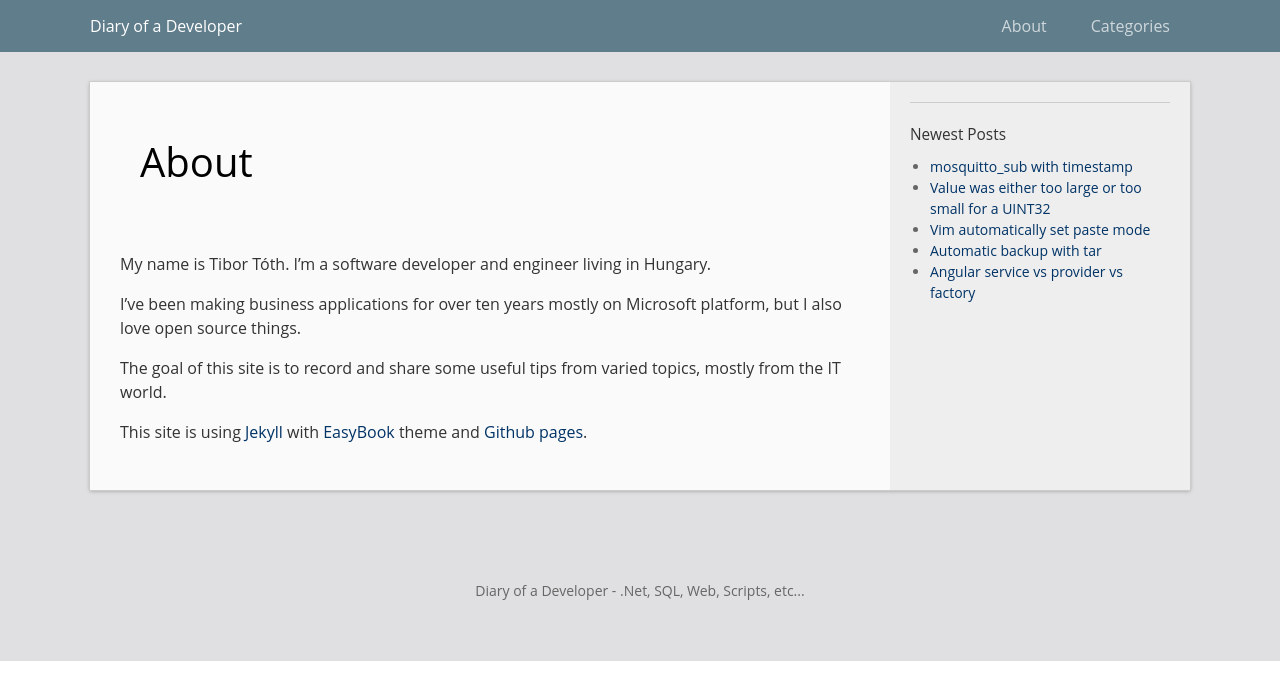
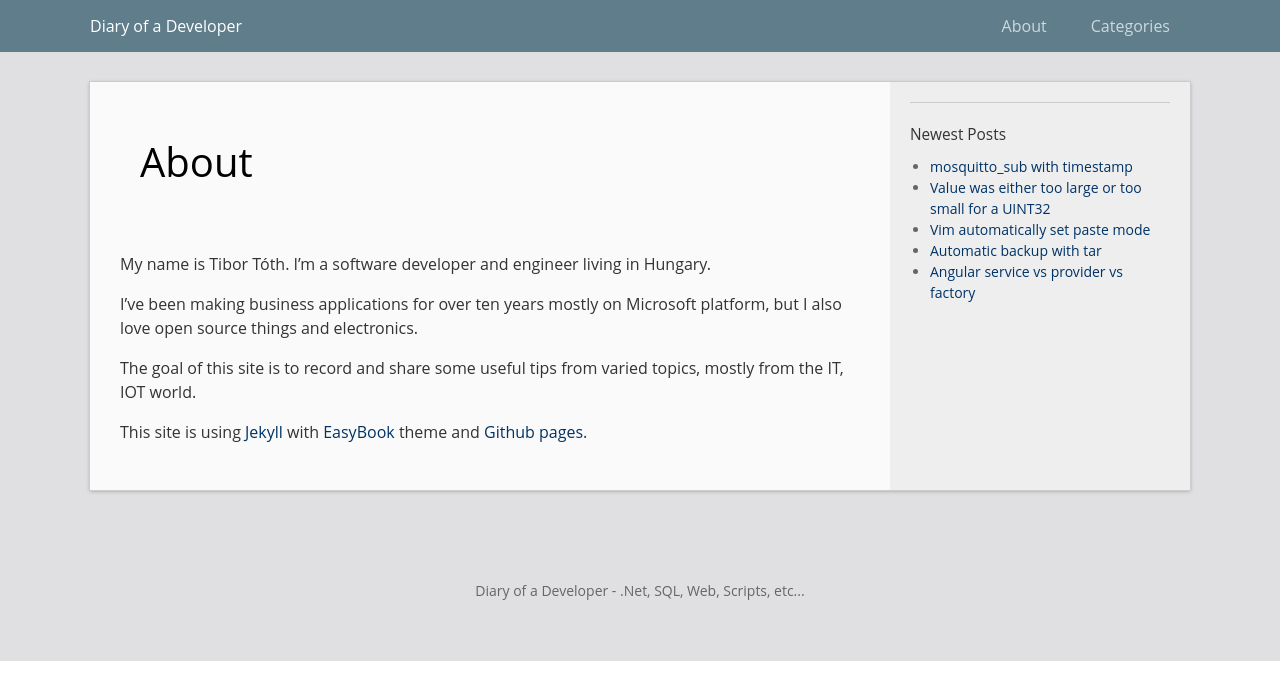
Before and after one commit to szunyog/szunyog.github.io, a Jekyll site: the page built from about.md, in a window 1280 px wide. Shown: the top 700 px of the page. Built offline with Jekyll 4.4.1, drawn with Linux system fonts in a browser that asks for light colours.

Commit message:
Modified about page

```diff
--- a/about.md
+++ b/about.md
@@ -8,10 +8,10 @@ public: true
 My name is Tibor Tóth. I'm a software developer and engineer living in Hungary.
 
 I've been making business applications for over ten years mostly on Microsoft
-platform, but I also love open source things.
+platform, but I also love open source things and electronics.
 
 The goal of this site is to record and share some useful tips from varied
-topics, mostly from the IT world.
+topics, mostly from the IT, IOT world.
 
 This site is using [Jekyll][jekyll] with [EasyBook][theme] theme and
 [Github pages][github-pages].
```
